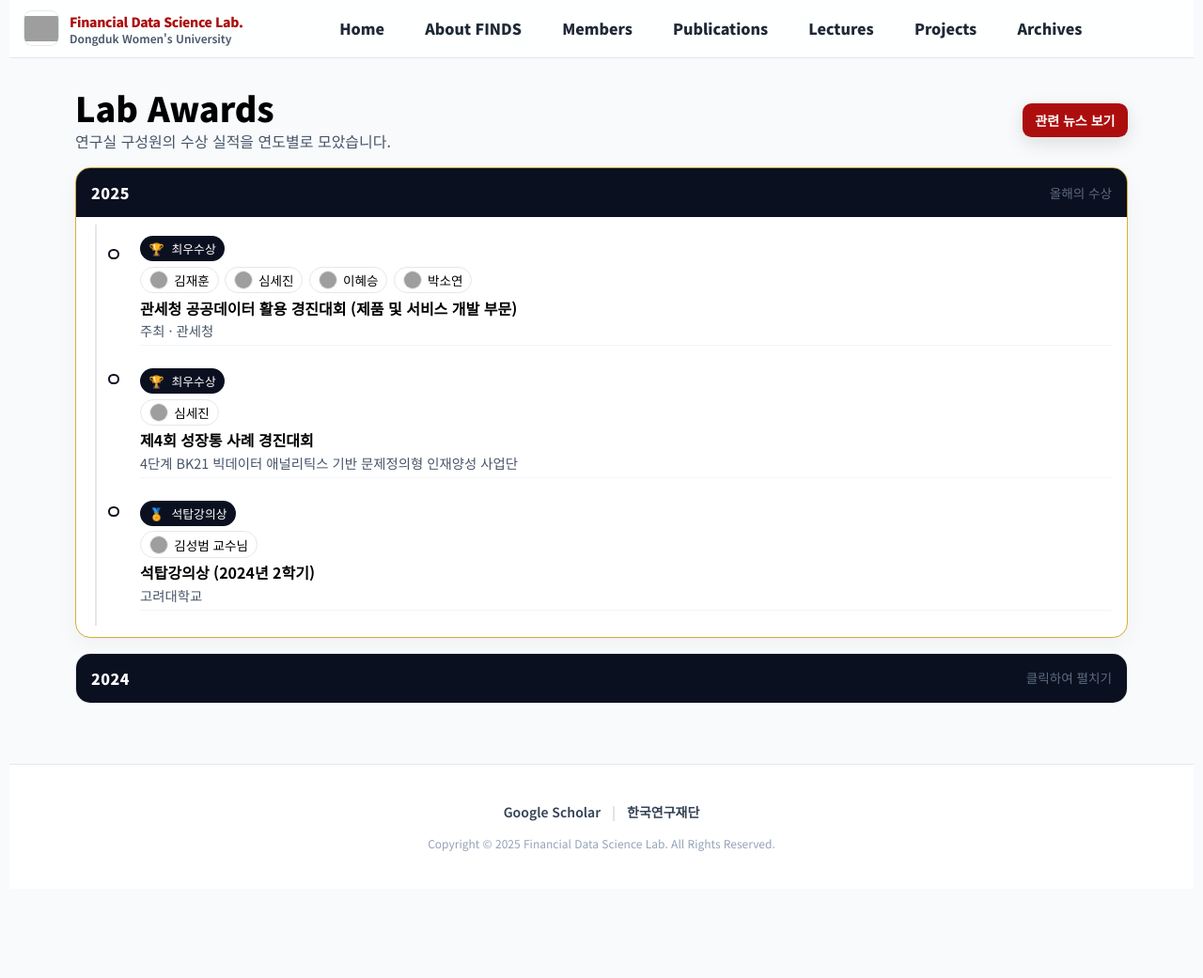
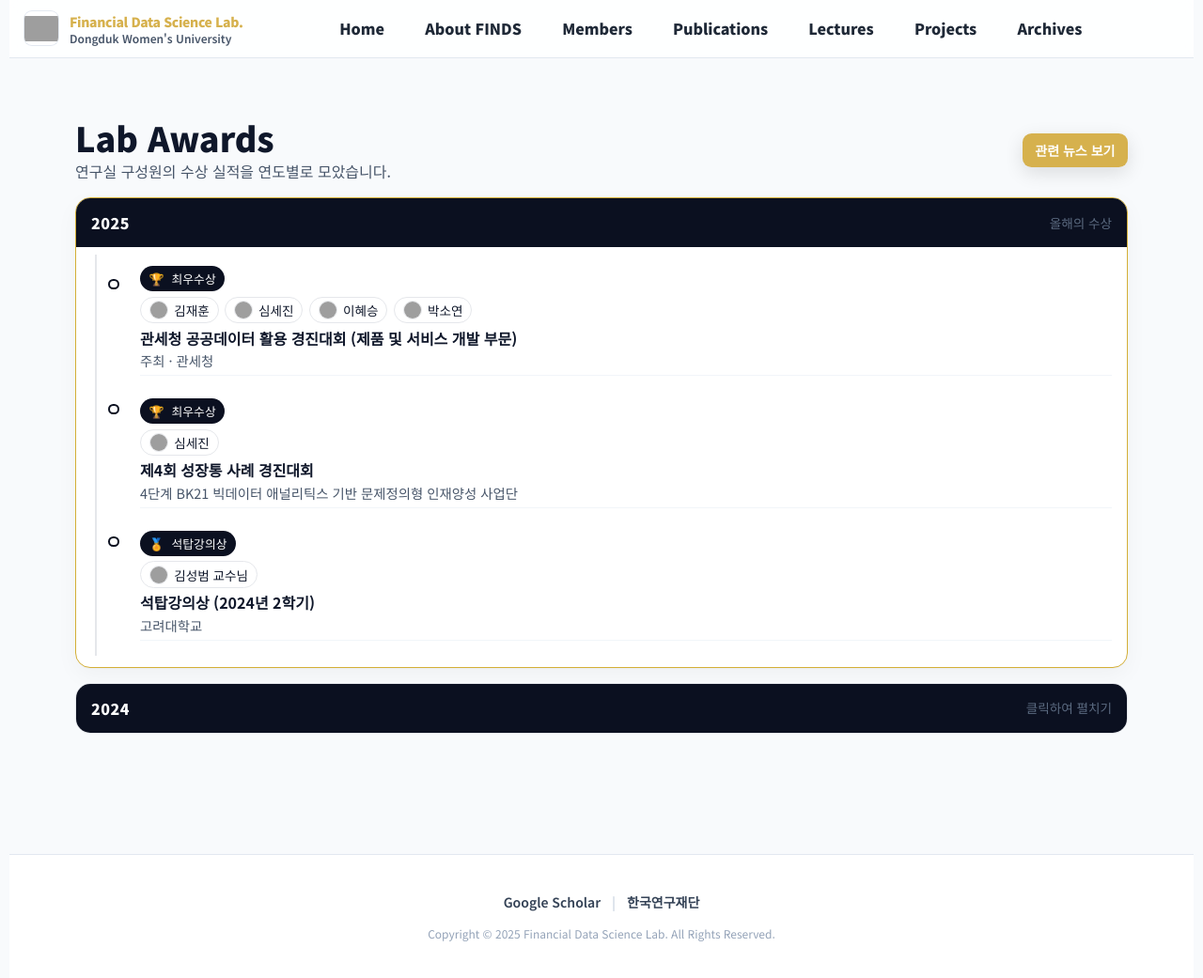
Before and after one commit to FinDS-Lab/site, a Jekyll site: the page built from about-awards.html, in a window 1280 px wide and 1042 px high. Shown: the whole window at 94% size. Built offline with Jekyll 4.4.1, drawn with Linux system fonts in a browser that asks for light colours; nearby versions of some CDN libraries; grey boxes are pictures that could not be loaded.

Commit message:
Update default.html

```diff
--- a/_layouts/default.html
+++ b/_layouts/default.html
@@ -5,26 +5,96 @@
   <meta http-equiv="x-ua-compatible" content="ie=edge" />
   <meta name="viewport" content="width=device-width, initial-scale=1" />
   <title>{% if page.title %}{{ page.title }} | {% endif %}{{ site.title }}</title>
-  <meta name="description" content="Financial Data Science Lab. (FINDS Lab.) — Dongduk Woman's University" />
+  <meta name="description" content="Financial Data Science Lab. (FINDS Lab.) — Dongduk Women’s University" />
+  <meta name="theme-color" content="#ffffff" />
+  <link rel="icon" href="{{ '/assets/img/favicon.ico' | relative_url }}"/>
 
   <!-- Fonts -->
+  <link rel="preconnect" href="https://fonts.googleapis.com" crossorigin>
+  <link rel="preconnect" href="https://fonts.gstatic.com" crossorigin>
   <link href="https://fonts.googleapis.com/css2?family=Noto+Sans+KR:wght@400;600;700;900&family=Noto+Sans:wght@400;600;700;900&family=Roboto:wght@400;500;700;900&display=swap" rel="stylesheet">
+
   <!-- Tailwind (CDN) -->
   <script src="https://cdn.tailwindcss.com"></script>
+  <script>
+    // Tailwind 설정(선택): 폰트/컨테이너 기본값과 색상 훅
+    tailwind.config = {
+      theme: {
+        container: { center: true, screens: { xl: '72rem' } },
+        extend: {
+          fontFamily: {
+            sans: ['Noto Sans KR','Noto Sans','Roboto', 'ui-sans-serif','system-ui','Apple SD Gothic Neo','Apple Color Emoji','Segoe UI Emoji']
+          }
+        }
+      }
+    }
+  </script>
 
   <!-- Site CSS -->
+  <link rel="preload" as="style" href="{{ '/assets/css/site.css' | relative_url }}">
   <link rel="stylesheet" href="{{ '/assets/css/site.css' | relative_url }}">
+
+  <!-- 전역 스타일: 헤더/푸터와 톤 일치 + 접근성 -->
+  <style>
+    :root {
+      /* 헤더/푸터에서 쓰는 포인트 컬러 */
+      --accent: rgb(214, 177, 77);
+      --header-height: 64px; /* sticky header 높이 가정 */
+    }
+    /* 스킵 링크 */
+    .skip-link {
+      position:absolute; left:-9999px; top:auto; width:1px; height:1px; overflow:hidden;
+    }
+    .skip-link:focus {
+      left: 16px; top: 12px; width:auto; height:auto; z-index:50;
+      background:#fff; color:#111; padding:.5rem .75rem; border-radius:.5rem;
+      border:1px solid #e5e7eb; box-shadow:0 4px 12px rgba(0,0,0,.06);
+    }
+    /* sticky 헤더 고려한 오프셋 유틸리티 */
+    .content-offset { scroll-margin-top: var(--header-height); }
+    /* reduce motion */
+    @media (prefers-reduced-motion: reduce) {
+      * { animation-duration: .001ms !important; animation-iteration-count: 1 !important; transition-duration: .001ms !important; scroll-behavior: auto !important; }
+    }
+  </style>
 </head>
-<body class="bg-slate-50">
+<body class="bg-slate-50 text-slate-900 antialiased min-h-screen flex flex-col">
+  <!-- Skip to content -->
+  <a href="#main" class="skip-link">본문으로 건너뛰기</a>
+
   {% include header.html %}
 
-  <main>
-    {{ content }}
+  <!-- 메인 컨테이너: 페이지마다 여백/넓이 기본 제공 (필요시 각 페이지에서 덮어쓰기 가능) -->
+  <main id="main" class="content-offset grow">
+    <div class="max-w-7xl mx-auto px-4 py-8">
+      {{ content }}
+    </div>
   </main>
 
   {% include footer.html %}
 
-  <!-- Site JS -->
-  <script src="{{ '/assets/js/site.js' | relative_url }}"></script>
+  <!-- Site JS (defer) -->
+  <script defer src="{{ '/assets/js/site.js' | relative_url }}"></script>
+
+  <!-- 전역 보조 스크립트: sticky 헤더 높이 동기화(헤더가 바뀌어도 안전) -->
+  <script>
+    (function () {
+      // 헤더 높이 측정해서 --header-height 업데이트 (sticky spacing 정확도 ↑)
+      var header = document.querySelector('.sticky-blur');
+      if (header) {
+        var setH = function() {
+          var h = header.getBoundingClientRect().height;
+          document.documentElement.style.setProperty('--header-height', h + 'px');
+        };
+        setH();
+        window.addEventListener('resize', setH);
+      }
+      // 스무스 스크롤(사용자 선호가 reduce-motion이 아닐 때만)
+      var m = window.matchMedia('(prefers-reduced-motion: no-preference)');
+      if (m.matches && 'scrollBehavior' in document.documentElement.style) {
+        document.documentElement.style.scrollBehavior = 'smooth';
+      }
+    })();
+  </script>
 </body>
 </html>
```
